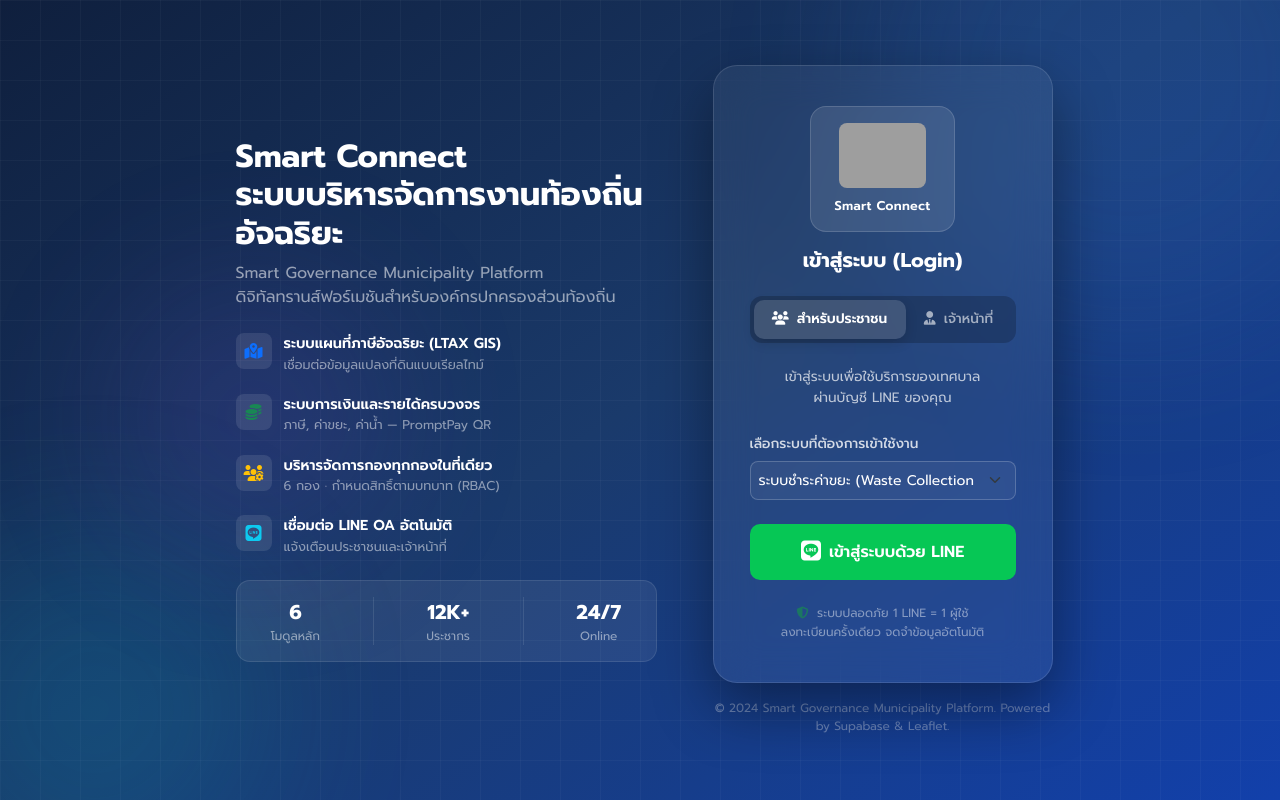
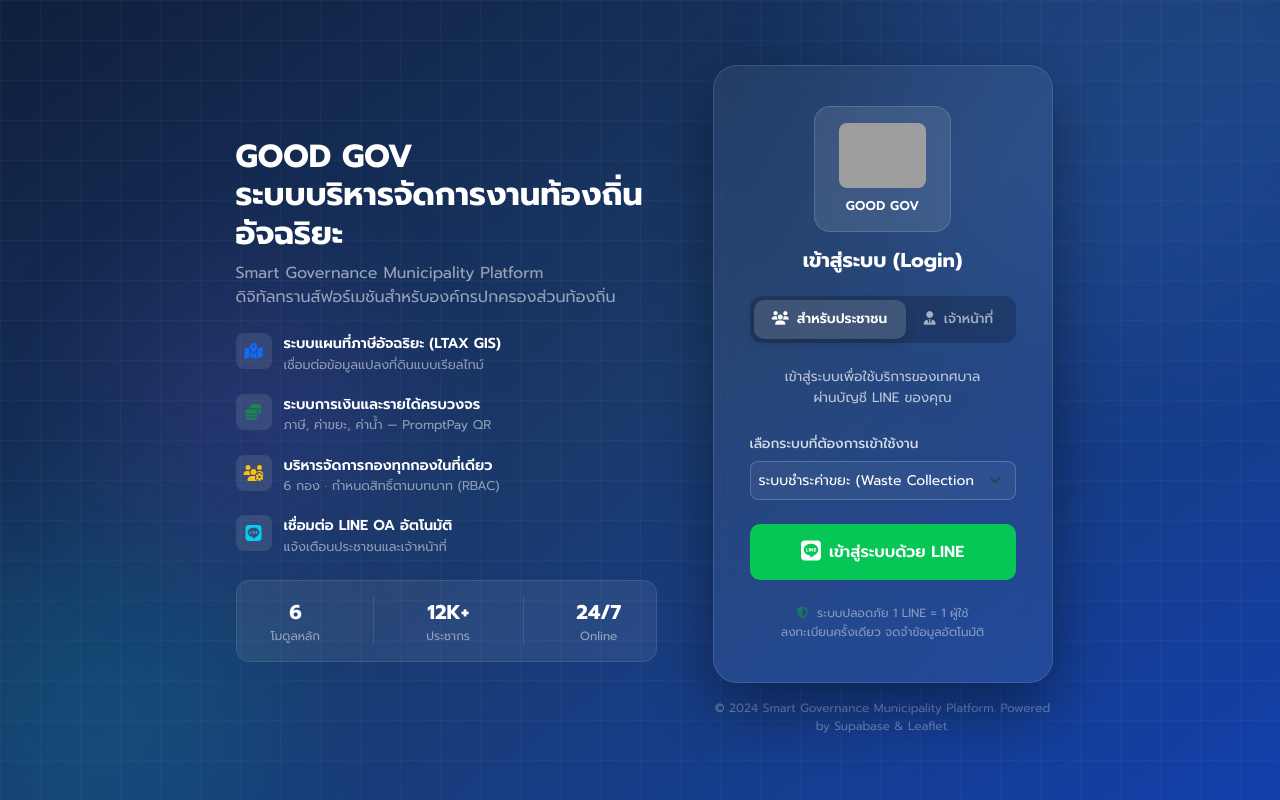
Before and after one commit to gimt090969/smart-governance, a website: page index.html in a window 1280 px wide. Drawn offline with nearby package versions, Linux system fonts and the light colour scheme; no server answers; grey boxes are pictures that could not be loaded.

Commit message:
Add files via upload

```diff
--- a/index.html
+++ b/index.html
@@ -384,7 +384,7 @@
                 <!-- Left info panel (hidden on mobile) -->
                 <div class="col-lg-5 d-none d-lg-block left-panel" style="animation: fadeInUp 0.5s ease 0.2s both;">
                     <div class="mb-4">
-                        <h2 class="fw-bold mb-2">Smart Connect<br>ระบบบริหารจัดการงานท้องถิ่นอัจฉริยะ</h2>
+                        <h2 class="fw-bold mb-2">GOOD GOV<br>ระบบบริหารจัดการงานท้องถิ่นอัจฉริยะ</h2>
                         <p style="color: rgba(255,255,255,0.55); font-size: 1rem;">Smart Governance Municipality
                             Platform<br>ดิจิทัลทรานส์ฟอร์เมชันสำหรับองค์กรปกครองส่วนท้องถิ่น</p>
                     </div>
@@ -450,11 +450,10 @@
                         <div class="text-center mb-4">
                             <div class="logo-badge mb-3">
                                 <img src="https://drive.google.com/thumbnail?id=1cPWRFVoN48eV6lJVS9E7nd2Mi7y5IQj8&sz=w500"
-                                    alt="Smart Connect Logo"
+                                    alt="GOOD GOV Logo"
                                     style="height:65px; margin-bottom:0.5rem; border-radius: 8px;">
                                 <span
-                                    style="color:#fff; font-size:0.8rem; font-weight:600; letter-spacing:0.02em;">Smart
-                                    Connect</span>
+                                    style="color:#fff; font-size:0.8rem; font-weight:600; letter-spacing:0.02em;">GOOD GOV</span>
                             </div>
                             <h3 class="fs-5 fw-bold mb-0">เข้าสู่ระบบ (Login)</h3>
                         </div>
```
Also changed, not shown: childdev-dashboard.html (+1 -1 lines), citizen-portal.html (+3 -3 lines), citizen-waste-payment.html (+1 -1 lines), dashboard.html (+2 -2 lines), digital-data-dashboard.html (+1 -1 lines).
